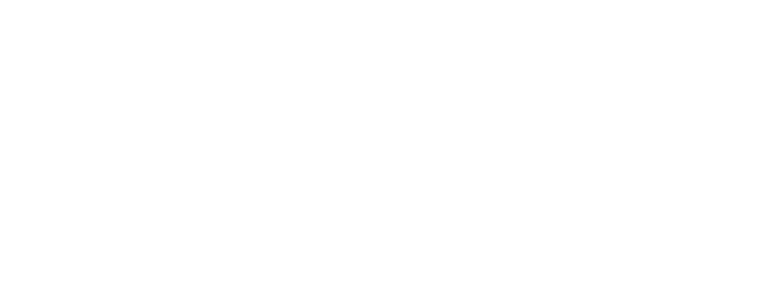
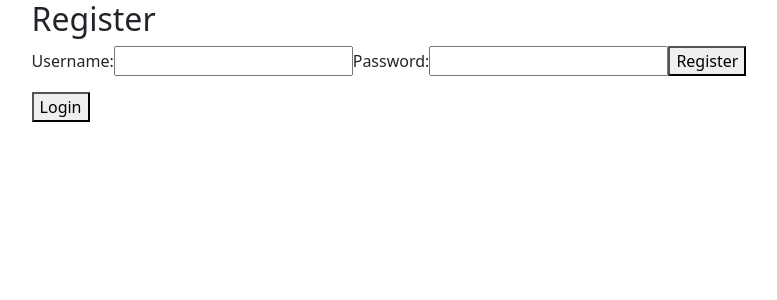
Before and after one commit to BakaOverflow/cse108project, a React app: page /register in a window 1280 px wide. Before the commit this address had no page. Shown: the top 300 px of the page, without its empty margins (251-1028 px from the left). Built offline with nearby package versions, Linux system fonts and the light colour scheme.

Commit message:
added register button

```diff
--- a/src/App.jsx
+++ b/src/App.jsx
@@ -8,6 +8,7 @@
 import Settings from "./Settings";
 //import Home from './Home';
 import Login from './Login';
+import Registration from './Registration';
 import Game from './Game';
 
 export default function App() {
@@ -15,6 +16,7 @@
     <Router>
       <Routes>
         <Route path="/" element={<Login />} />
+        <Route path="/register" element={<Registration />} />
         <Route path="/game" element={<Game />} />
       </Routes>
     </Router>
--- a/src/Game.jsx
+++ b/src/Game.jsx
@@ -31,7 +31,7 @@
         const { blackPieces, whitePieces, table, whoPlay, isAuthenticated, showLogin } = this.state;
 
         if (!isAuthenticated) {
-            useNavigate("/login") //change to proper route
+            useNavigate("/") //change to proper route
         }
 
         return (
--- a/src/Login.jsx
+++ b/src/Login.jsx
@@ -1,13 +1,19 @@
 import React, { useState } from 'react';
+import { useNavigate } from 'react-router-dom';
 
 function Login() {
   const [username, setUsername] = useState('');
   const [password, setPassword] = useState('');
   const [message, setMessage] = useState('');
+  const navigate = useNavigate();
+
+  const handleRegisterClick = () => {
+    navigate("/register");
+  };
+
+  const handleLogin = async (event) => {
 
 
-
-  const handleLogin = async (event) => {
     event.preventDefault();
     try {
       const response = await fetch('http://localhost:3000/api/users/login', {
@@ -43,6 +49,7 @@
         <button type="submit">Login</button>
       </form>
       <p>{message}</p>
+      <button onClick={handleRegisterClick}>Register</button>
     </div>
   );
 }
--- a/src/Registration.jsx
+++ b/src/Registration.jsx
@@ -1,9 +1,15 @@
 import React, { useState } from 'react';
+import { useNavigate } from 'react-router-dom';
 
 function Register() {
   const [username, setUsername] = useState('');
   const [password, setPassword] = useState('');
   const [message, setMessage] = useState('');
+  const navigate = useNavigate();
+
+  const handleLoginClick = () => {
+    navigate("/");
+  };
 
   const handleRegister = async (event) => {
     event.preventDefault();
@@ -43,6 +49,7 @@
         <button type="submit">Register</button>
       </form>
       <p>{message}</p>
+      <button onClick={handleLoginClick}>Login</button>
     </div>
   );
 }
```
